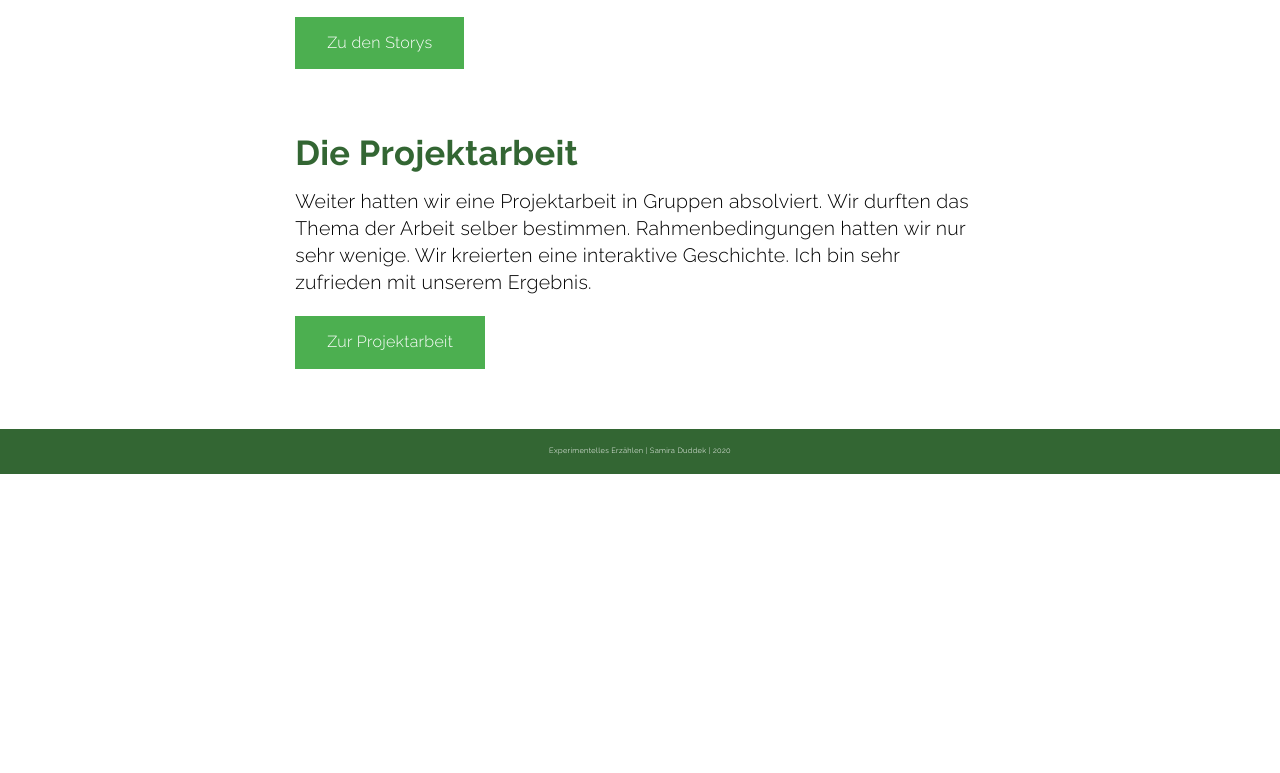
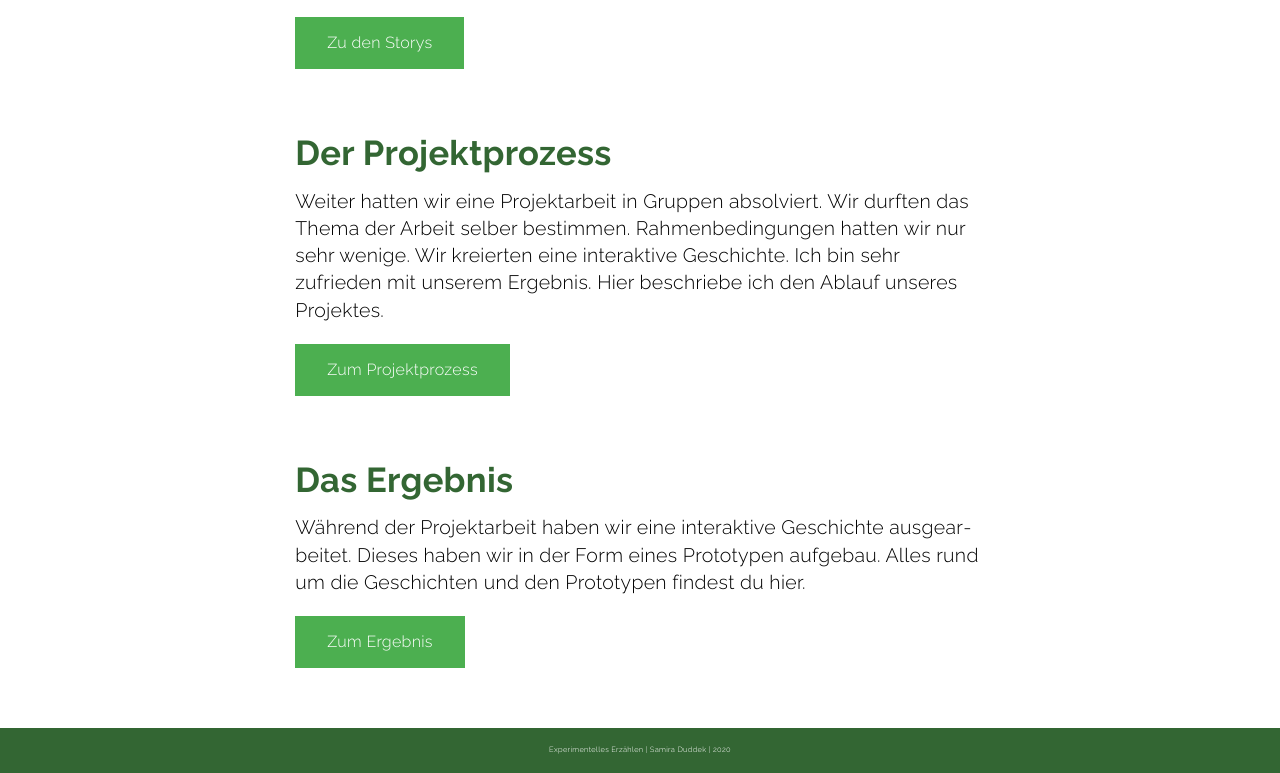
Before and after one commit to SamiraDuddek/portfolio, a plain HTML site: page docs/index.html in a window 1280 px wide. Shown: the part 973-1746 px from the top of the page. Before the commit the page ends 1447 px from the top, so only its background shows below. Drawn offline with Linux system fonts and the light colour scheme.

Commit message:
no message

```diff
--- a/docs/index.html
+++ b/docs/index.html
@@ -70,8 +70,9 @@
     </div>
 
     <ul class="nav-links">
-        <li><a href="Projektarbeit.html">Projektarbeit</a></li>
-        <li><a href="storys.html">Unterricht</a></li>
+        <li><a href="Projektarbeit.html">Unterricht</a></li>
+        <li><a href="storys.html">Projektprozess</a></li>
+        <li><a href="ergebnis.html">Ergebnis</a></li>
 
     </ul>
     <div class="burger">
@@ -134,15 +135,27 @@
 <div class="grid grid-center">
 
     <div class="spalte spalte8">
-      <h3> Die Projektarbeit</h3>
-        <p>Weiter hatten wir eine Projektarbeit in Gruppen absolviert. Wir durften das Thema der Arbeit selber bestimmen. Rahmenbedingungen hatten wir nur sehr wenige. Wir kreierten eine interaktive Geschichte.  Ich bin sehr zufrieden mit unserem Ergebnis.</p>
+      <h3>Der Projektprozess</h3>
+        <p>Weiter hatten wir eine Projektarbeit in Gruppen absolviert. Wir durften das Thema der Arbeit selber bestimmen. Rahmenbedingungen hatten wir nur sehr wenige. Wir kreierten eine interaktive Geschichte.  Ich bin sehr zufrieden mit unserem Ergebnis. Hier beschriebe ich den Ablauf unseres Projektes.</p>
 
 
-<a href="storys.html" class="button">Zur Projektarbeit </a>
+<a href="Projektarbeit.html" class="button">Zum Projektprozess </a>
 
     </div>
 </div>
 
+
+<div class="grid grid-center">
+
+    <div class="spalte spalte8">
+      <h3> Das Ergebnis</h3>
+        <p>Während der Projektarbeit haben wir eine interaktive Geschichte ausgearbeitet. Dieses haben wir in der Form eines Prototypen aufgebau. Alles rund um die Geschichten und den Prototypen findest du hier.</p>
+
+
+<a href="ergebnis.html" class="button">Zum Ergebnis</a>
+
+    </div>
+</div>
 
 
 
--- a/docs/stylees.css
+++ b/docs/stylees.css
@@ -342,7 +342,7 @@ nav{
 .nav-links{
   display: flex;
   justify-content: space-around;
-  width: 28%;
+  width: 45%;
 }
 
 .nav-links li{
```
Also changed, not shown: docs/Projektarbeit.html (+3 -2 lines), docs/storys.html (+3 -2 lines).
